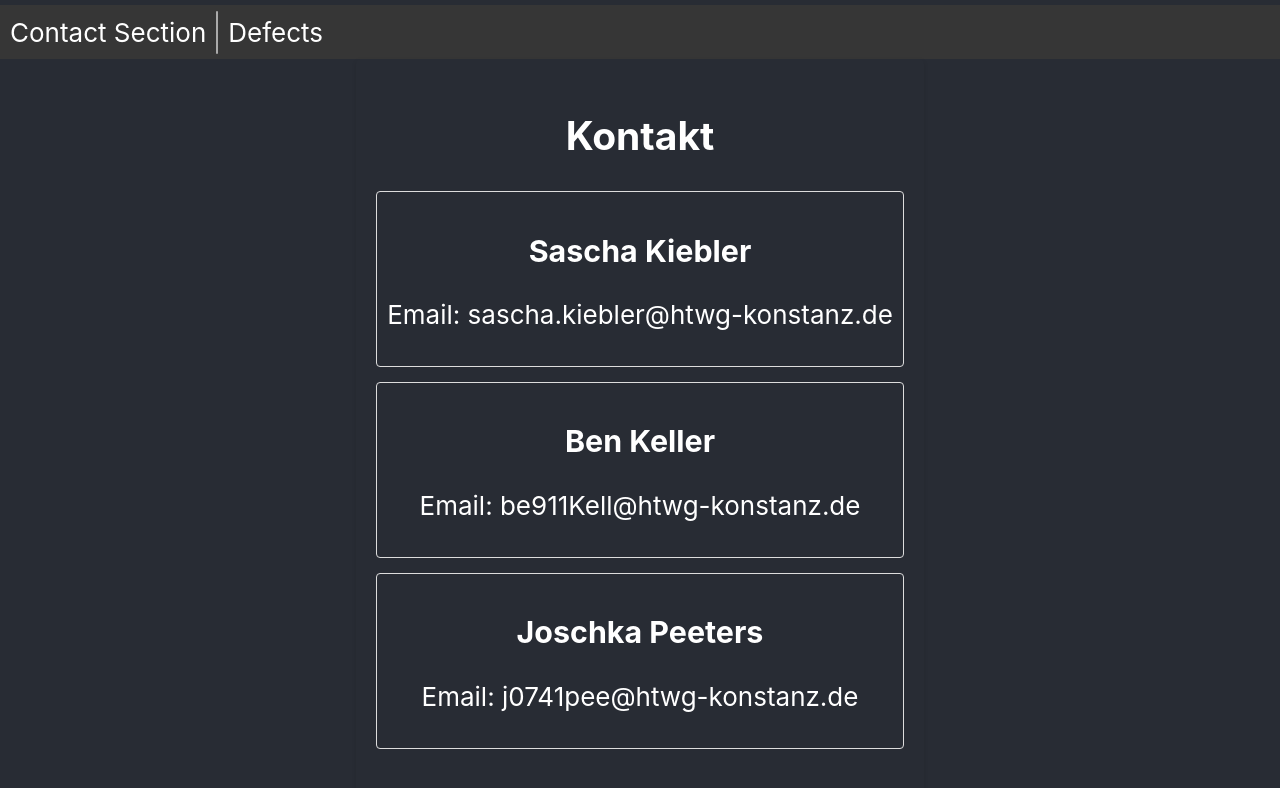
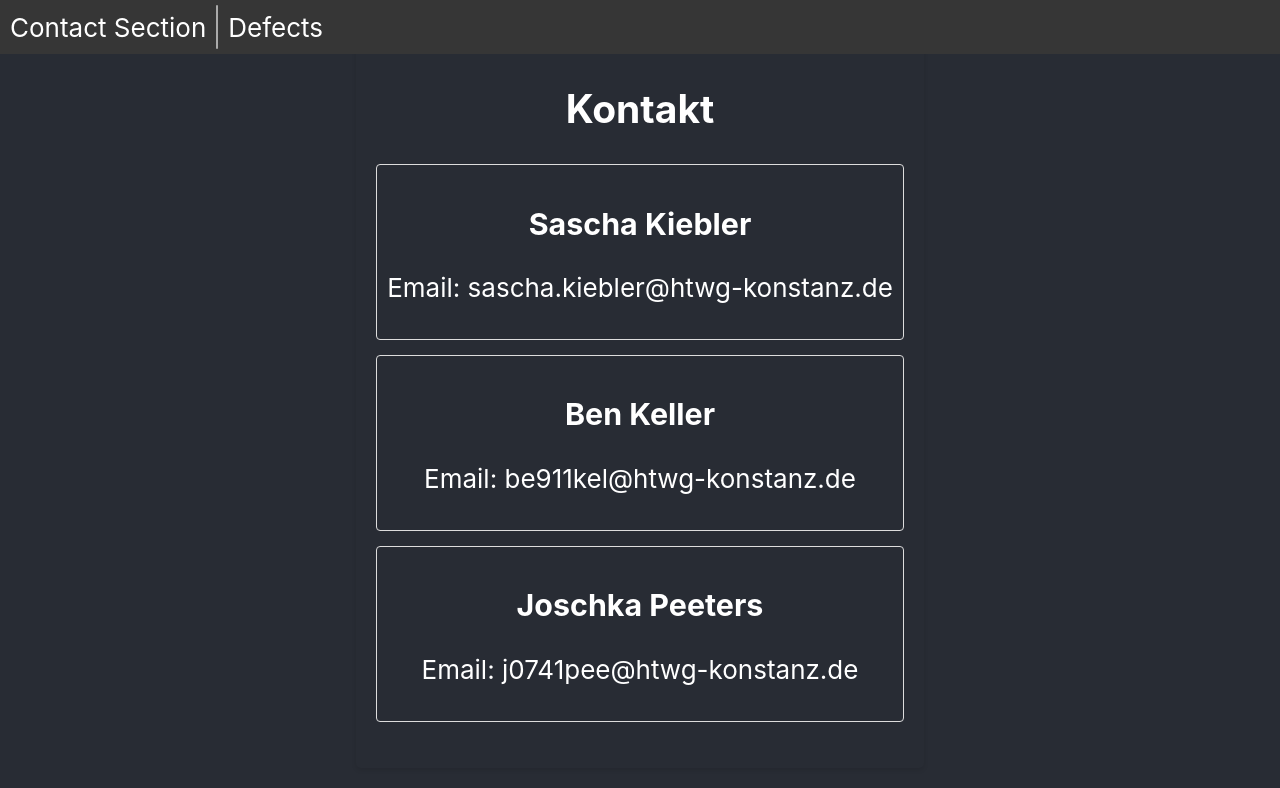
Before and after one commit to Joschka-ctrl/CloudApplikTrabi, a React (Create React App) app in the folder frontend/: page / in a window 1280 px wide. Shown: the top 788 px of the page. Built offline with nearby package versions, Linux system fonts and the light colour scheme.

Commit message:
Small fixes

```diff
--- a/frontend/src/Navbar.css
+++ b/frontend/src/Navbar.css
@@ -1,4 +1,7 @@
 .Navbar{
+position: fixed;
+top: 0;
+margin: 0;
 background-color: #363636;
 width: 100%;
 display: flex;
@@ -6,10 +9,11 @@ align-items: center;
 height: 54px;
 }
 .NavbarList{
+
   display: flex; /* Use flexbox for horizontal alignment */
   list-style-type: none; /* Remove bullet points */
   padding: 0 0 0 0; /* Remove default padding */
-  margin-inline: 0; /* Remove default margin */
+  margin: 0; /* Remove default margin */
   height: 100%;
 }
 .NavbarItem {
--- a/frontend/src/pages/Contact.js
+++ b/frontend/src/pages/Contact.js
@@ -12,7 +12,7 @@ const contacts = [
     {
         firstName: 'Ben',
         lastName: 'Keller',
-        email: 'be911Kell@htwg-konstanz.de',
+        email: 'be911kel@htwg-konstanz.de',
     },
     {
         firstName: 'Joschka',
```
